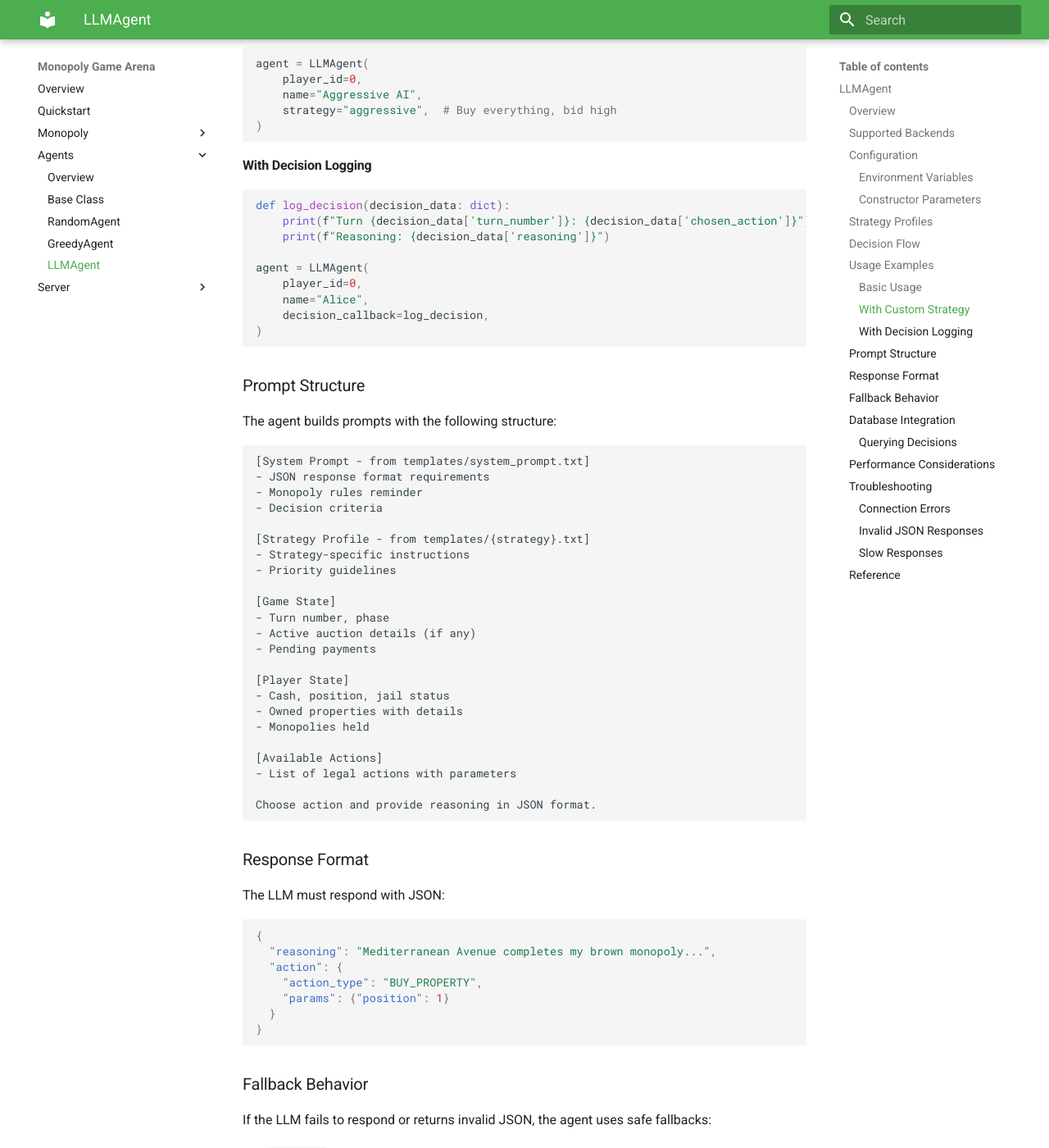
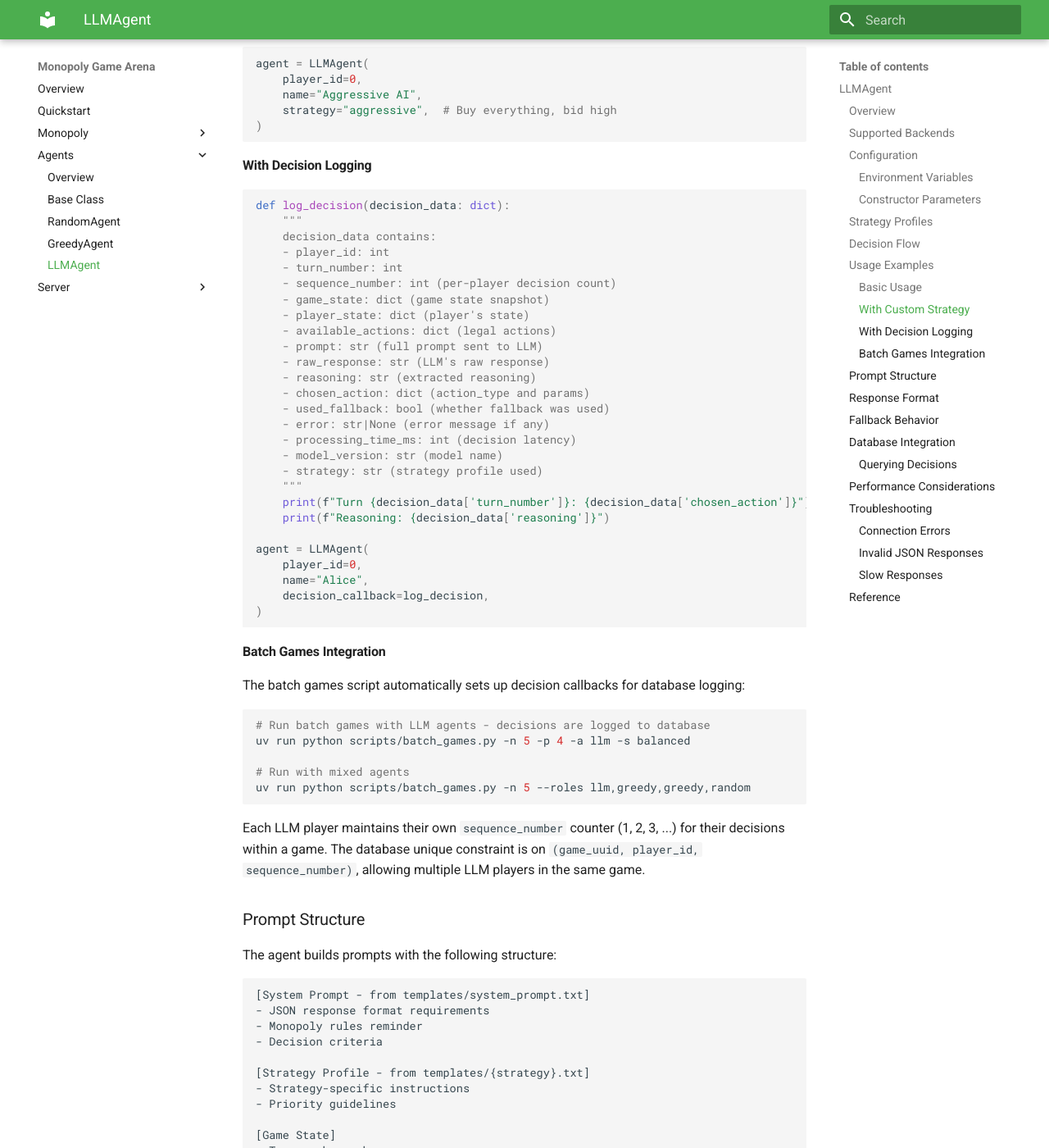
Before and after one commit to MalarzDawid/monopoly_game_arena, an MkDocs documentation site: the page built from docs/agents/llm.md, in a window 1280 px wide and 1400 px high, scrolled down 3016 px. Shown: the whole window at 82% size. Built offline with MkDocs 1.6.1 and Material for MkDocs 9.7.7, drawn with Linux system fonts in a browser that asks for light colours; some of the changed text lies outside the part shown.

Commit message:
Documentation Update include: Database and Agents

````diff
--- a/docs/agents/llm.md
+++ b/docs/agents/llm.md
@@ -127,6 +127,24 @@
 
 ```python
 def log_decision(decision_data: dict):
+    """
+    decision_data contains:
+    - player_id: int
+    - turn_number: int
+    - sequence_number: int (per-player decision count)
+    - game_state: dict (game state snapshot)
+    - player_state: dict (player's state)
+    - available_actions: dict (legal actions)
+    - prompt: str (full prompt sent to LLM)
+    - raw_response: str (LLM's raw response)
+    - reasoning: str (extracted reasoning)
+    - chosen_action: dict (action_type and params)
+    - used_fallback: bool (whether fallback was used)
+    - error: str|None (error message if any)
+    - processing_time_ms: int (decision latency)
+    - model_version: str (model name)
+    - strategy: str (strategy profile used)
+    """
     print(f"Turn {decision_data['turn_number']}: {decision_data['chosen_action']}")
     print(f"Reasoning: {decision_data['reasoning']}")
 
@@ -136,6 +154,20 @@
     decision_callback=log_decision,
 )
 ```
+
+#### Batch Games Integration
+
+The batch games script automatically sets up decision callbacks for database logging:
+
+```bash
+# Run batch games with LLM agents - decisions are logged to database
+uv run python scripts/batch_games.py -n 5 -p 4 -a llm -s balanced
+
+# Run with mixed agents
+uv run python scripts/batch_games.py -n 5 --roles llm,greedy,greedy,random
+```
+
+Each LLM player maintains their own `sequence_number` counter (1, 2, 3, ...) for their decisions within a game. The database unique constraint is on `(game_uuid, player_id, sequence_number)`, allowing multiple LLM players in the same game.
 
 ### Prompt Structure
 
@@ -194,23 +226,26 @@
 
 ### Database Integration
 
-LLM decisions are logged to the `llm_decisions` table when using `GameRunner`:
+LLM decisions are logged to the `llm_decisions` table when using `GameRunner` or the batch games script:
 
 | Field | Type | Description |
 |-------|------|-------------|
 | `game_uuid` | UUID | Foreign key to games table |
-| `player_id` | Integer | Player who made decision |
+| `player_id` | Integer | Player who made decision (0, 1, 2, ...) |
 | `turn_number` | Integer | Game turn number |
-| `sequence_number` | Integer | Decision sequence in game |
+| `sequence_number` | Integer | Per-player decision sequence (1, 2, 3, ...) |
+| `timestamp` | DateTime | When decision was made |
 | `game_state` | JSONB | Full game state snapshot |
-| `player_state` | JSONB | Player's state at decision |
+| `player_state` | JSONB | Player's state at decision time |
 | `available_actions` | JSONB | Legal actions presented |
 | `prompt` | Text | Full prompt sent to LLM |
-| `reasoning` | Text | LLM's reasoning (searchable) |
-| `chosen_action` | JSONB | Final action selected |
-| `strategy_description` | Text | Strategy profile used |
-| `processing_time_ms` | Integer | Decision latency |
-| `model_version` | String | Model name used |
+| `reasoning` | Text | LLM's reasoning (full-text searchable) |
+| `chosen_action` | JSONB | Final action selected with params |
+| `strategy_description` | Text | Strategy profile used (aggressive/balanced/defensive) |
+| `processing_time_ms` | Integer | Decision latency in milliseconds |
+| `model_version` | String | Model name used (e.g., "gemma3:4b") |
+
+**Note**: The unique constraint is on `(game_uuid, player_id, sequence_number)`, allowing multiple LLM players to have independent decision sequences within the same game.
 
 #### Querying Decisions
 
````
Also changed, not shown: docs/index.md (+16 -0 lines), docs/quickstart.md (+46 -0 lines), docs/server/database/index.md (+7 -0 lines), docs/server/database/models.md (+24 -10 lines), docs/server/database/repository.md (+15 -6 lines).
